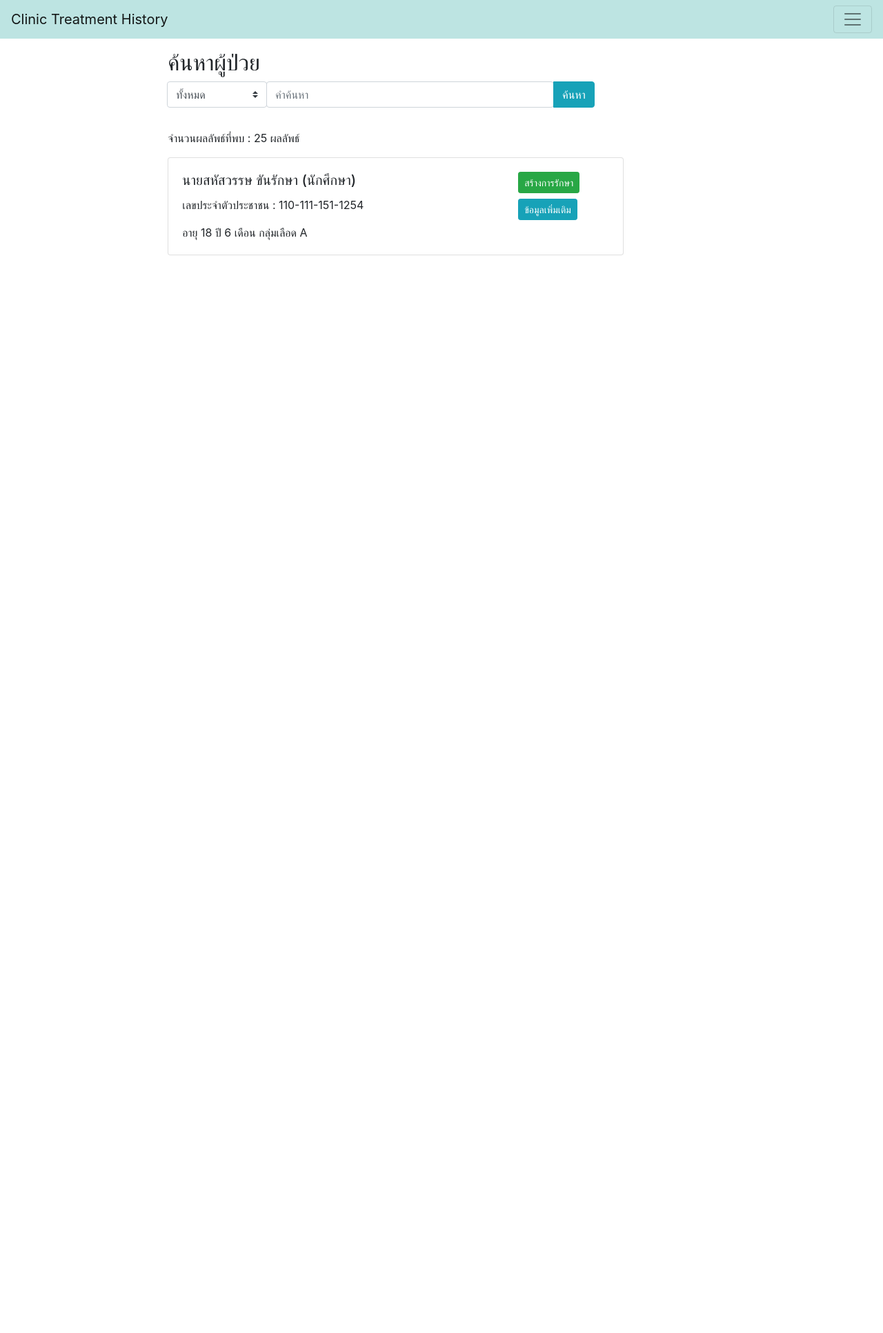
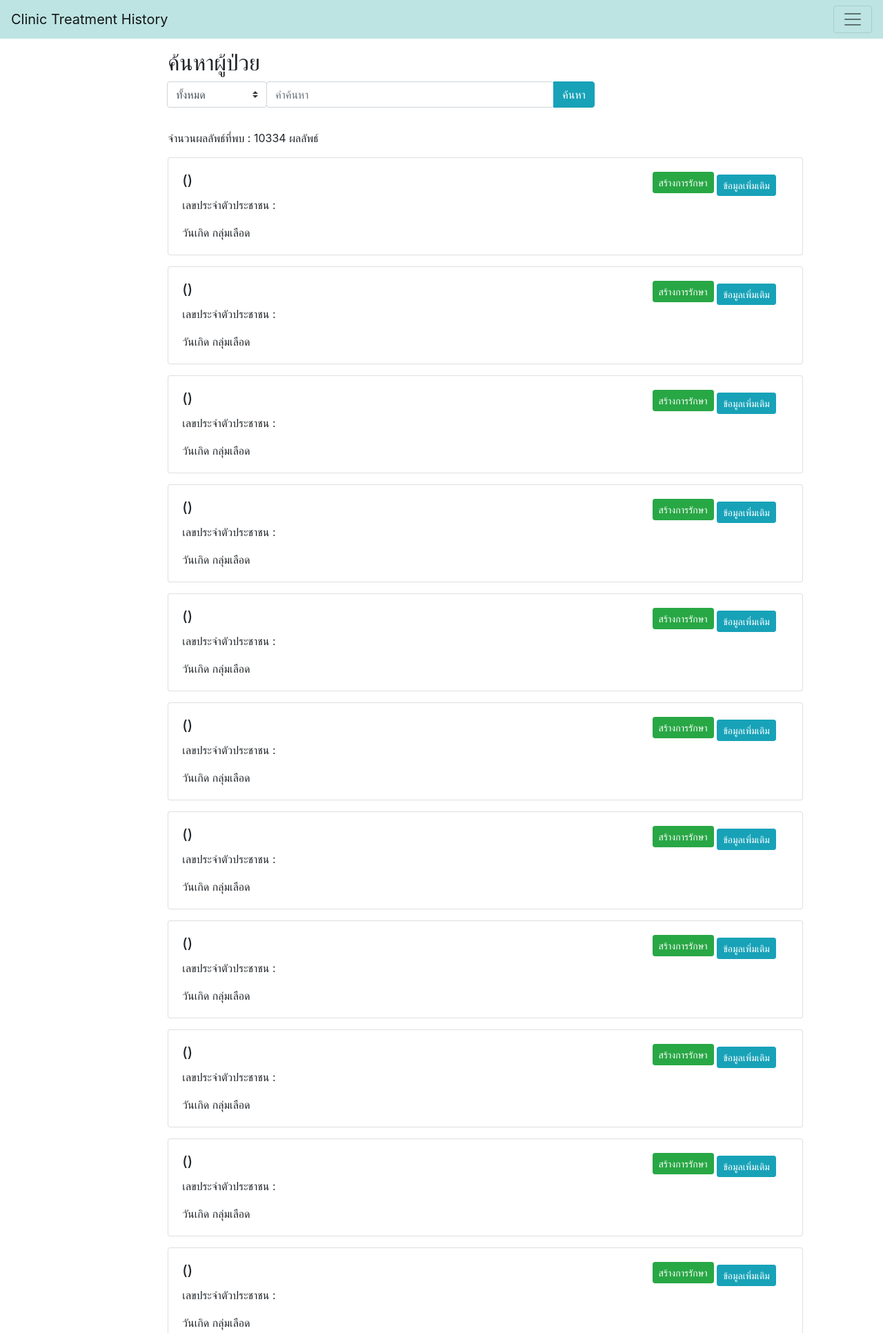
Before and after one commit to sahussawud/Clinic-Management-Application, a Django app: page /treatment/patient/find/ in a window 1280 px wide. Shown: the top 1932 px of the page at 69% size. Before the commit the page ends 370 px from the top, so only its background shows below. Run offline with Django 3.2, Linux system fonts and the light colour scheme; some libraries are stand-ins or nearby versions.

Commit message:
ok im so sleepy

```diff
--- a/CTHS/Treatment/templates/Treatment/find_patient.html
+++ b/CTHS/Treatment/templates/Treatment/find_patient.html
@@ -3,6 +3,7 @@
 
 {% block scripts %}
 <script src="https://cdn.jsdelivr.net/npm/vue/dist/vue.js"></script>
+<script src="https://cdn.jsdelivr.net/npm/axios/dist/axios.min.js"></script>
 
 {% endblock %}
 
@@ -12,30 +13,28 @@
 
 {% block content %}
 <main role="main" class="col-md-9 ml-sm-auto col-lg-10">
-    <div class="container mt-3 mb-5">
+    <div class="container mt-3 mb-5" id='app'>
         <div class="row" id='app'>
             <div class="col-md-10">
                 <h2 class="mb-2">ค้นหาผู้ป่วย</h2>
                 <div class="input-group mb-3">
 
                     <div class="input-group-append">
-                        <select class="custom-select" id="inputGroupSelect02">
-                            <option selected>ทั้งหมด</option>
-                            <option value="1">ชื่อ-นามสกุล</option>
-                            <option value="2">รหัสบัตรประชาชน</option>
-                            <option value="3">เบอร์โทรศัพท์</option>
-                            <option value="3">รหัสประจำตัว</option>
+                        <select v-model="selected" class="custom-select" name='Symptom_option'>
+                            <option v-for="option in options" v-bind:value="option.value">
+                                [[ option.text ]]
+                            </option>
+                        </select>
 
-                        </select>
                     </div>
 
 
                     <div class="input-group-append w-50">
-                        <input type="text" class="form-control" placeholder="คำค้นหา" aria-label="Recipient's username"
+                        <input type="text" class="form-control" placeholder="คำค้นหา" v-model='keywords'
                             aria-describedby="basic-addon2">
                     </div>
                     <div class="input-group-append">
-                        <button class="btn btn-info" type="submit">ค้นหา</button>
+                        <button class="btn btn-info" v-on:click='find_patient()'>ค้นหา</button>
                     </div>
                 </div>
 
@@ -45,20 +44,22 @@
 
         <div class="row my-3">
             <div class="col-md-8">
-                จำนวนผลลัพธ์ที่พบ : 25 ผลลัพธ์
+                จำนวนผลลัพธ์ที่พบ : [[ patients.length ]] ผลลัพธ์
             </div>
         </div>
 
         <div class="row">
-            <div class="col-md-8">
+            <div class="col-md-11">
 
-                <div class="card w-100 mb-3">
+                <div v-if="patients.length">
+                    <div class="card w-100 mb-3" v-for='patient in patients'>
                         <div class="card-body">
                             <div class="row">
                                 <div class="col-md-9">
-                                <h5 class="card-title">นายสหัสวรรษ ขันรักษา (นักศึกษา)</h5>
-                                <p class="card-text">เลขประจำตัวประชาชน : 110-111-151-1254</p>
-                                <p class="card-text">อายุ 18 ปี 6 เดือน กลุ่มเลือด A</p>
+                                    <h5 class="card-title">[[patient.fname]] [[patient.lname]] ([[patient.status]])</h5>
+                                    <p class="card-text">เลขประจำตัวประชาชน : [[patient.idcard_number]]</p>
+                                    <p class="card-text"> วันเกิด [[ patient.birth_day]] กลุ่มเลือด [[
+                                        patient.blood_type]]</p>
                                 </div>
 
                                 <div class="col-md-3">
@@ -68,6 +69,10 @@
                             </div>
                         </div>
                     </div>
+                </div>
+                <p v-else>
+                    ไม่พบผลลัพธ์
+                </p>
 
 
 
@@ -94,17 +99,36 @@
         delimiters: ['[[', ']]'],
         el: '#app',
         data: {
-            selected: 'A',
+            keywords: "",
+            patients: [],
+            selected: 'all',
             options: [
-                { text: 'ทั่วไป', value: 'A' },
-                { text: 'ผิวหนัง', value: 'B' },
-                { text: 'อุบัติเหตุ', value: 'C0' },
-                { text: 'อุบัติเหตุต่อเนื่อง', value: 'C1' },
-                { text: 'ดวงตา', value: 'D' },
-                { text: 'อาการไข้', value: 'E' },
-                { text: 'ท้องเสีย', value: 'F' },
-                { text: 'อาการปวดทุกเเห่ง', value: 'G' }
+                { text: 'ทั้งหมด', value: 'all' },
+                { text: 'ชื่อ-นามสกุล', value: 'name' },
+                { text: 'รหัสบัตรประชาชน', value: 'ssid' },
+                { text: 'เบอร์โทรศัพท์', value: 'tel' },
+                { text: 'รหัสประจำตัว', value: 'id_code' },
             ]
+
+        }, methods: {
+            find_patient: function () {
+                let self = this;
+                axios.get('/treatment/patient/search/', {
+                    params: {
+                        keywords: self.keywords,
+                        selected: self.selected
+                    }
+
+                }).then(function (response) {
+                    console.log(response.data);
+                    self.patients = response.data
+
+                }).catch(function (error) {
+                    console.log(error);
+                });
+            }
+        }, created() {
+            this.find_patient()
         }
     })
 </script>
--- a/CTHS/Treatment/views.py
+++ b/CTHS/Treatment/views.py
@@ -238,9 +238,24 @@
     DATA REQUIRED : search : <string: keyword ที่ต้องการค้นหาจาก ชื่อ - นามสกุล, รหัสบัตรประชาชน, เบอร์โทรศัพท์, หรือ รหัสประจำตัว>
     """
     def get(self, request):
-        print(request.data)
-        items = Patient.objects.filter(Q(fname__icontains=request.data['search']) | Q(lname__icontains=request.data['search']) | Q(idcard_number__icontains=request.data['search'])
-        | Q(phone__icontains=request.data['search']) | Q(id_code__icontains=request.data['search'])).order_by('fname')
+        if request.GET.get('selected') == 'all' and request.GET.get('keywords'):
+            items = Patient.objects.filter(Q(fname__icontains=request.GET.get('keywords')) | Q(lname__icontains=request.GET.get('keywords')) | Q(idcard_number__icontains=request.GET.get('keywords'))
+            | Q(phone__icontains=request.GET.get('keywords')) | Q(id_code__icontains=request.GET.get('keywords'))).order_by('fname')
+
+        elif request.GET.get('selected') == 'name' and request.GET.get('keywords'):
+            items = Patient.objects.filter(Q(fname__icontains=request.GET.get('keywords')) | Q(lname__icontains=request.GET.get('keywords'))).order_by('fname')
+
+        elif request.GET.get('selected') == 'ssid' and request.GET.get('keywords'):
+            items = Patient.objects.filter(idcard_number__icontains=request.GET.get('keywords'))
+
+        elif request.GET.get('selected') == 'phone' and request.GET.get('keywords'):
+            items = Patient.objects.filter(phone__icontains=request.GET.get('keywords'))
+
+        elif request.GET.get('selected') == 'id_code' and request.GET.get('keywords'):
+            items = Patient.objects.filter(id_code__icontains=request.GET.get('keywords'))
+        else:
+            items = Patient.objects.all()
+
         serializer = PatientSerializer(items, many=True)
         return Response(serializer.data, status=status.HTTP_200_OK)
 
```
Lines whose indentation alone changed are shown as unchanged.
